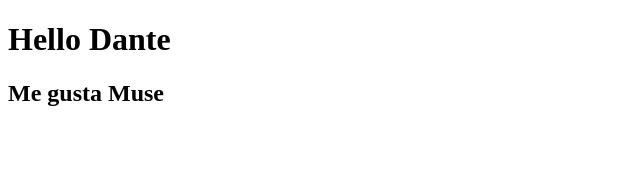
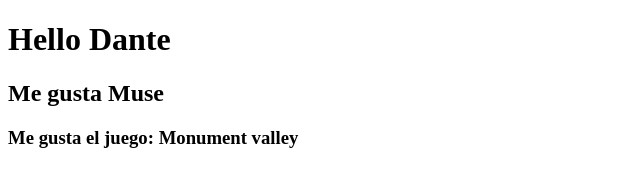
Before and after one commit to DanteZMedina/CH58-Primer_Rep, a plain HTML site: page index.html in a window 1280 px wide. Shown: the whole page, without its empty margins (0-640 px from the left). Drawn offline with Linux system fonts and the light colour scheme.

Commit message:
feat: Agregamos gusto por juegos

```diff
--- a/index.html
+++ b/index.html
@@ -8,6 +8,6 @@
 <body>
     <h1>Hello Dante</h1>
 <h2>Me gusta Muse</h2>
-
+<h3>Me gusta el juego: Monument valley</h3>
 </body>
 </html>
```
